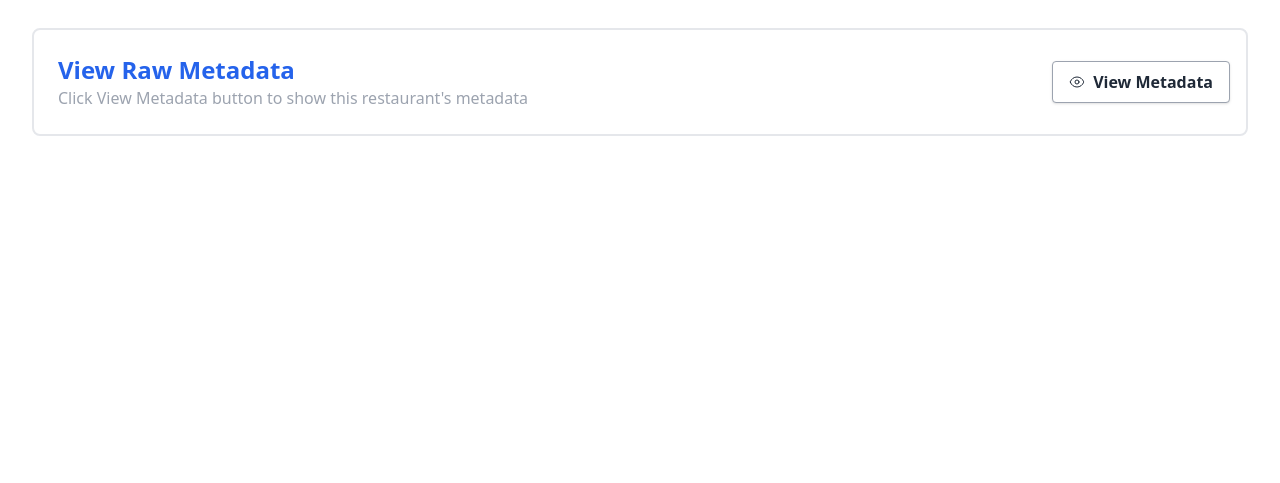
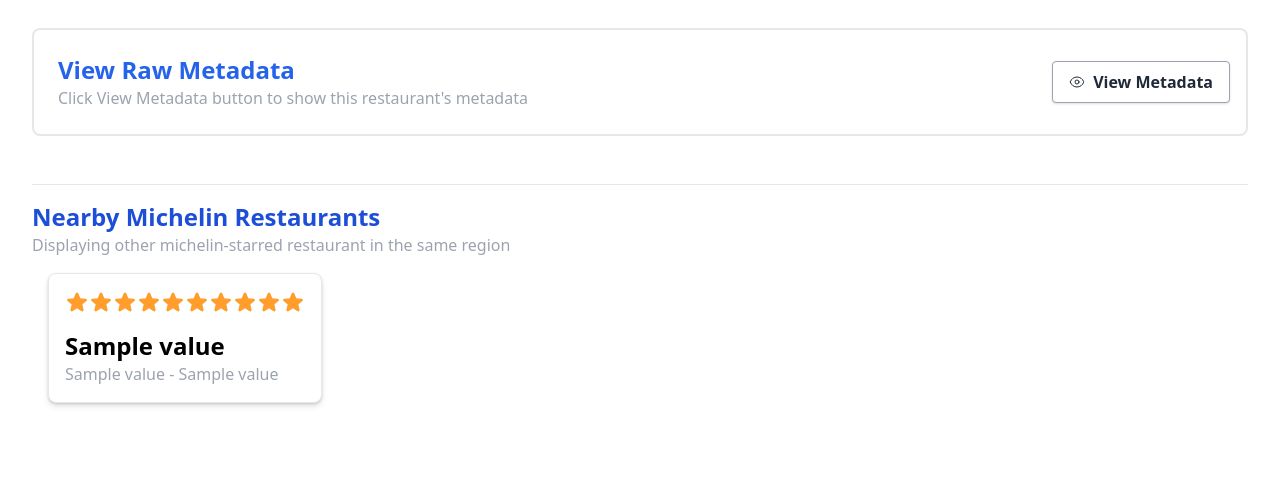
Before and after one commit to michelin-psatir/michelin-web, a Django app: template michelin/templates/detail.html in a window 1280 px wide. Shown: the part 804-1287 px from the top of the page. Before the commit the page ends 940 px from the top, so only its background shows below. Run offline with Django 4.2, Linux system fonts and the light colour scheme; tables that the repository leaves empty hold one stand-in row (values such as "Sample post"); the template is opened without the code that fills it: values that come from a table or form of the project are taken from there, most other values are stand-ins (such as "Sample title", 1, 10 or a date in 2020); some libraries are stand-ins or nearby versions.

Commit message:
Add nearby restaurant based on region

```diff
--- a/michelin/templates/detail.html
+++ b/michelin/templates/detail.html
@@ -324,7 +324,34 @@
 
 			</div>
 
+			<div class="flex flex-col my-8">
 
+				<hr class="my-4 w-full">
+				<h3 class="text-2xl text-blue-700 font-bold">Nearby Michelin Restaurants</h3>
+				<p class="text-gray-400">Displaying other michelin-starred restaurant in the same region</p>
+
+				<div class="flex flex-row overflow-x-auto max-w-fullscroll-p-4">
+					{% for res in resultNearby %}
+					<div class="w-fit m-4" id="{{ res.restaurantID.value }}" onclick=fetchData(this.id)>
+						<div class="flex flex-col p-4 rounded-lg shadow drop-shadow-md bg-white hover:bg-gray-100 hover:cursor-pointer border border-solid border-gray-200">
+
+							<div class="flex flex-row">
+								{% for i in "x"|rjust:res.stars.value %}
+								<svg xmlns="http://www.w3.org/2000/svg" fill="#FF9E2C" viewBox="0 0 24 24" stroke-width="1.5" stroke="#FF9E2C" class="w-6 h-6">
+									<path stroke-linecap="round" stroke-linejoin="round" d="M11.48 3.499a.562.562 0 011.04 0l2.125 5.111a.563.563 0 00.475.345l5.518.442c.499.04.701.663.321.988l-4.204 3.602a.563.563 0 00-.182.557l1.285 5.385a.562.562 0 01-.84.61l-4.725-2.885a.563.563 0 00-.586 0L6.982 20.54a.562.562 0 01-.84-.61l1.285-5.386a.562.562 0 00-.182-.557l-4.204-3.602a.563.563 0 01.321-.988l5.518-.442a.563.563 0 00.475-.345L11.48 3.5z" />
+								</svg>
+								{% endfor %}
+							</div>
+
+							<div class="flex flex-col pt-4 space-y-0">
+								<h3 class="text-2xl font-bold whitespace-nowrap">{{ res.restaurantName.value }}</h5>
+								<p class="text-gray-400 whitespace-nowrap">{{ res.city.value }} - {{ res.year.value }}</p>
+							</div>
+						</div>
+					</div>
+					{% endfor %}
+				</div>
+			</div>
 
 		</div>
 	</body>
```
Also changed, not shown: michelin/views.py (+37 -40 lines).
